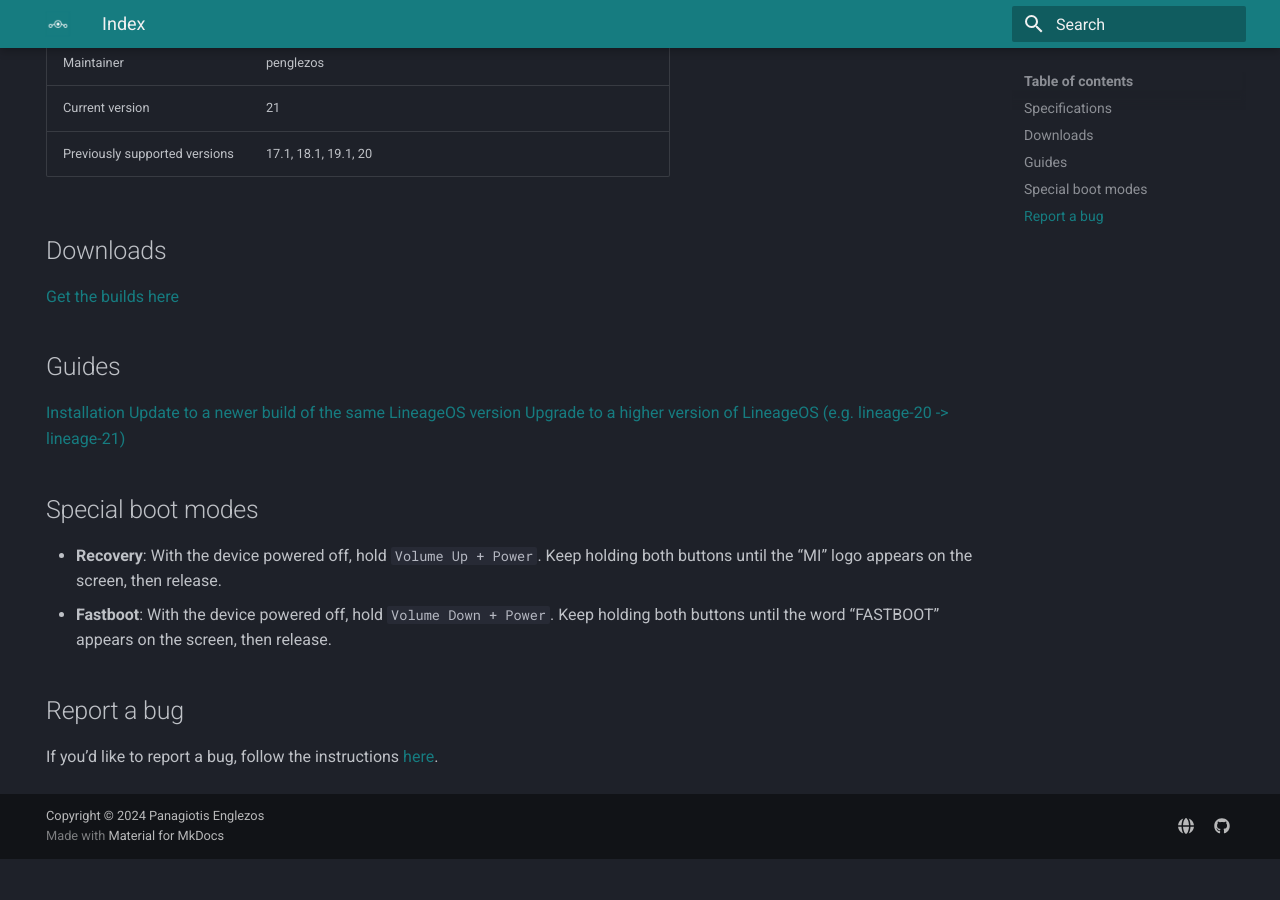
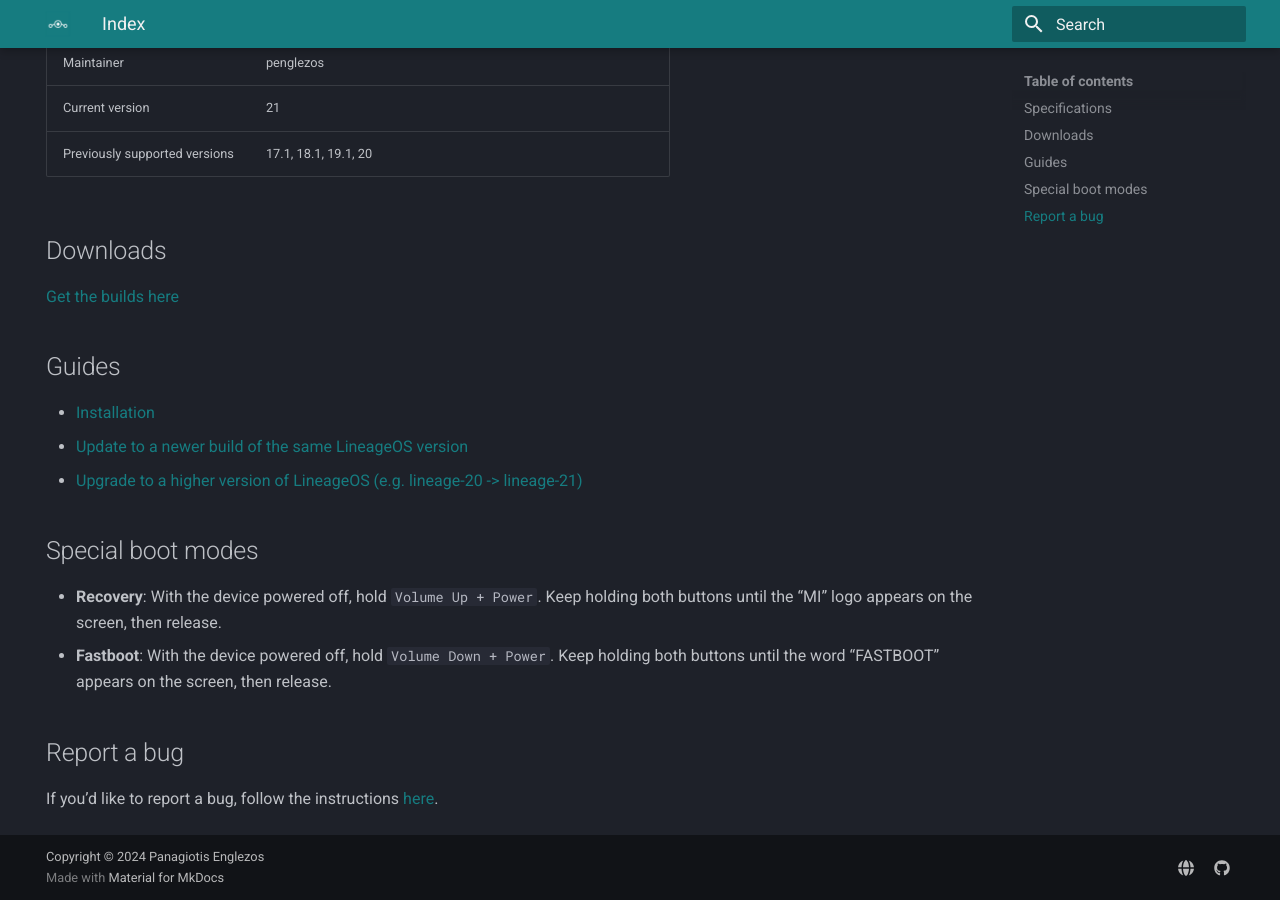
Before and after one commit to penglezos/lineageos.penglezos.dev, an MkDocs documentation site: the page built from docs/devices/raphael/index.md, in a window 1280 px wide and 900 px high, scrolled down 751 px. Built offline with MkDocs 1.6.1 and Material for MkDocs 9.7.7, drawn with Linux system fonts in a browser that asks for light colours; before the commit the page ends 1610 px from its top, so only the background shows below that.

Commit message:
Add guides section into list
Signed-off-by: penglezos <panagiotisegl@gmail.com>

```diff
--- a/docs/devices/raphael/index.md
+++ b/docs/devices/raphael/index.md
@@ -27,9 +27,9 @@
 <a href="https://github.com/penglezos/device_xiaomi_raphael/releases" target="_blank">Get the builds here</a>
 
 ## Guides
-[Installation](../raphael/installation.md)
-[Update to a newer build of the same LineageOS version](../raphael/update.md)
-[Upgrade to a higher version of LineageOS (e.g. lineage-20 -> lineage-21)](../raphael/upgrade.md)
+* [Installation](../raphael/installation.md)
+* [Update to a newer build of the same LineageOS version](../raphael/update.md)
+* [Upgrade to a higher version of LineageOS (e.g. lineage-20 -> lineage-21)](../raphael/upgrade.md)
 
 ## Special boot modes
 * **Recovery**: With the device powered off, hold `Volume Up + Power`. Keep holding both buttons until the “MI” logo appears on the screen, then release.
```
